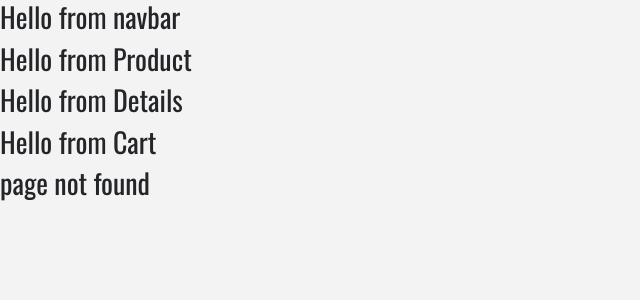
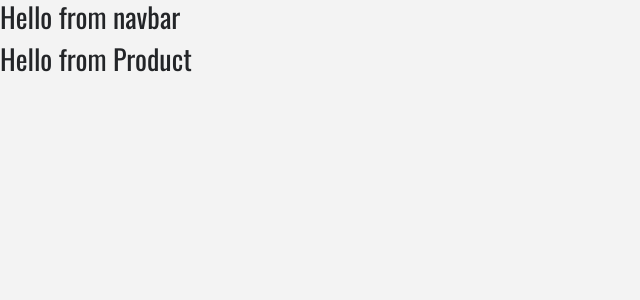
Before and after one commit to TuckTuckC/phone-store, a React (Create React App) app: page / in a window 1280 px wide. Before the commit this address had no page. Shown: the top 300 px of the page, without its empty margins (0-640 px from the left). Built offline with nearby package versions, Linux system fonts and the light colour scheme; a web font is replaced by a local one.

Commit message:
added routes and default 404 page

```diff
--- a/src/App.js
+++ b/src/App.js
@@ -1,7 +1,7 @@
-import logo from './logo.svg';
 import './App.css';
 import 'bootstrap/dist/css/bootstrap.min.css'
 import React from 'react';
+import { BrowserRouter as Router, Routes, Route } from 'react-router-dom';
 import Navbar from './Components/Navbar/Navbar';
 import ProductList from './Components/ProductList/ProductList';
 import Details from './Components/Details/Details';
@@ -10,15 +10,17 @@ import Default from './Components/Default/Default';
 
 
 function App() {
-  return (
-    <React.Fragment>
-      <Navbar />
-      <ProductList />
-      <Details />
-      <Cart />
-      <Default />
-    </React.Fragment>
-  );
+    return (
+        <Router>
+            <Navbar />
+            <Routes>
+                <Route index path='/' element={<ProductList />} />
+                <Route path='/details' element={<Details />} />
+                <Route path='/cart' element={<Cart />} />
+                <Route path='*' element={<Default />} />
+            </Routes>
+        </Router>
+    );
 }
 
 export default App;
```
